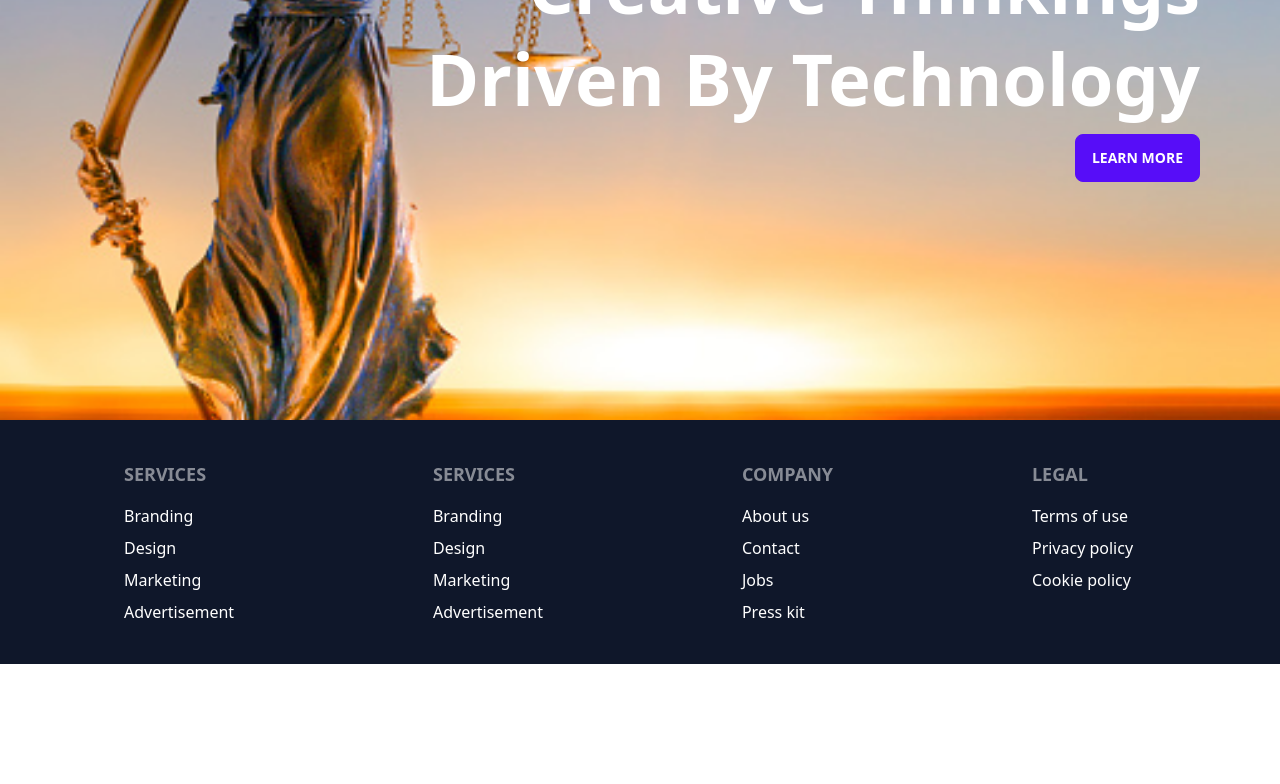
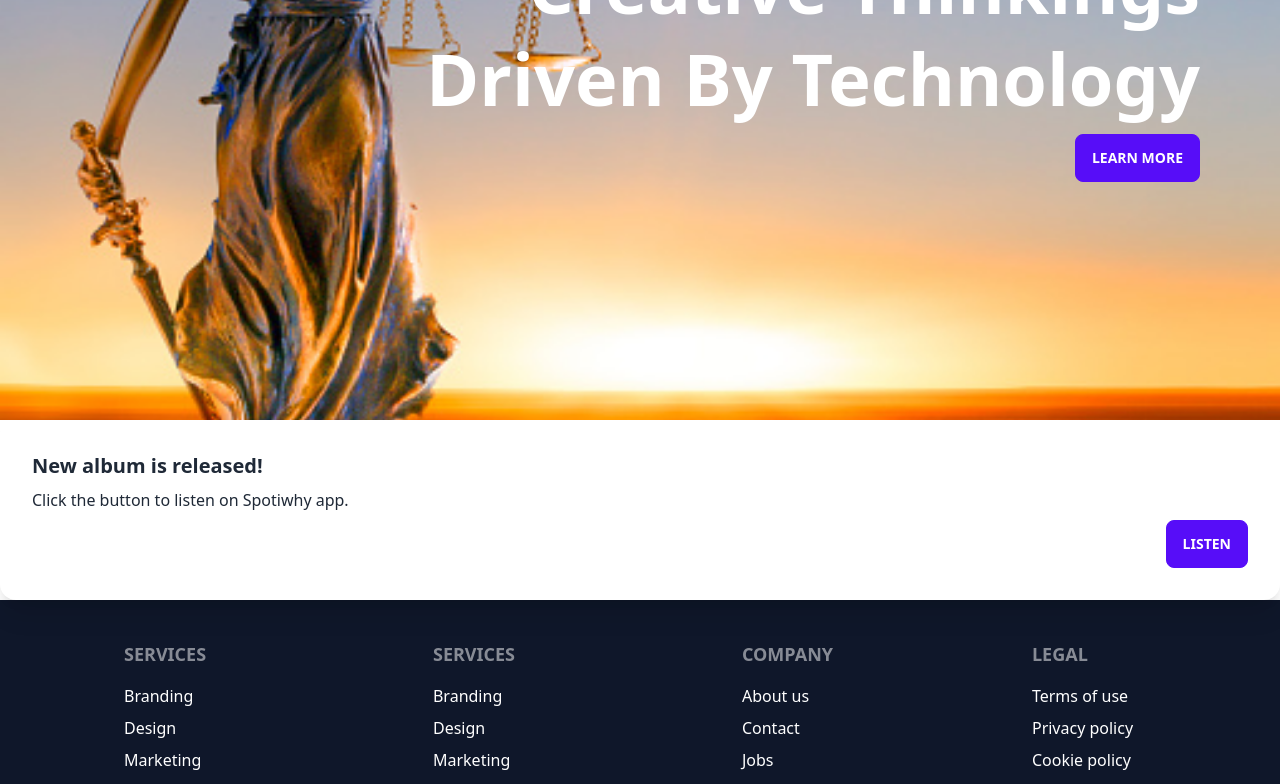
Before and after one commit to maitri-vv/justice-league, a Next.js app: page / in a window 1280 px wide. Shown: the part 476-1260 px from the top of the page. Before the commit the page ends 1140 px from the top, so only its background shows below. Built offline with nearby package versions, Linux system fonts and the light colour scheme.

Commit message:
testimonials
Signed-off-by: maitri.vv <1032201087@tcetmumbai.in>

```diff
--- /dev/null
+++ b/components/Testimonials.js
@@ -0,0 +1,21 @@
+import React from 'react'
+import Image from 'next/image'
+import { images } from '@/next.config'
+const Testimonials = () => {
+  return (
+    <div>
+      <div className="card lg:card-side bg-base-100 shadow-xl">
+
+  <div className="card-body">
+    <h2 className="card-title">New album is released!</h2>
+    <p>Click the button to listen on Spotiwhy app.</p>
+    <div className="card-actions justify-end">
+      <button className="btn btn-primary">Listen</button>
+    </div>
+  </div>
+</div>
+    </div>
+  )
+}
+
+export default Testimonials
--- a/pages/index.js
+++ b/pages/index.js
@@ -2,7 +2,8 @@ import Head from 'next/head'
 import Image from 'next/image'
 import { Inter } from '@next/font/google'
 import styles from '@/styles/Home.module.css'
-import SplitType from 'split-type'
+import Testimonials from '@/components/testimonials'
+//import SplitType from 'split-type'
 
 // let text = new SplitType('#text');
 //         let characters = document.querySelectorAll('.char');
@@ -44,9 +45,10 @@ export default function Home() {
           </div>
         </div>
       </div>
-
+      <Testimonials />
 
     </div>
 
+
   )
 }
```
Also changed, not shown: public/images/img.jpg (added).
